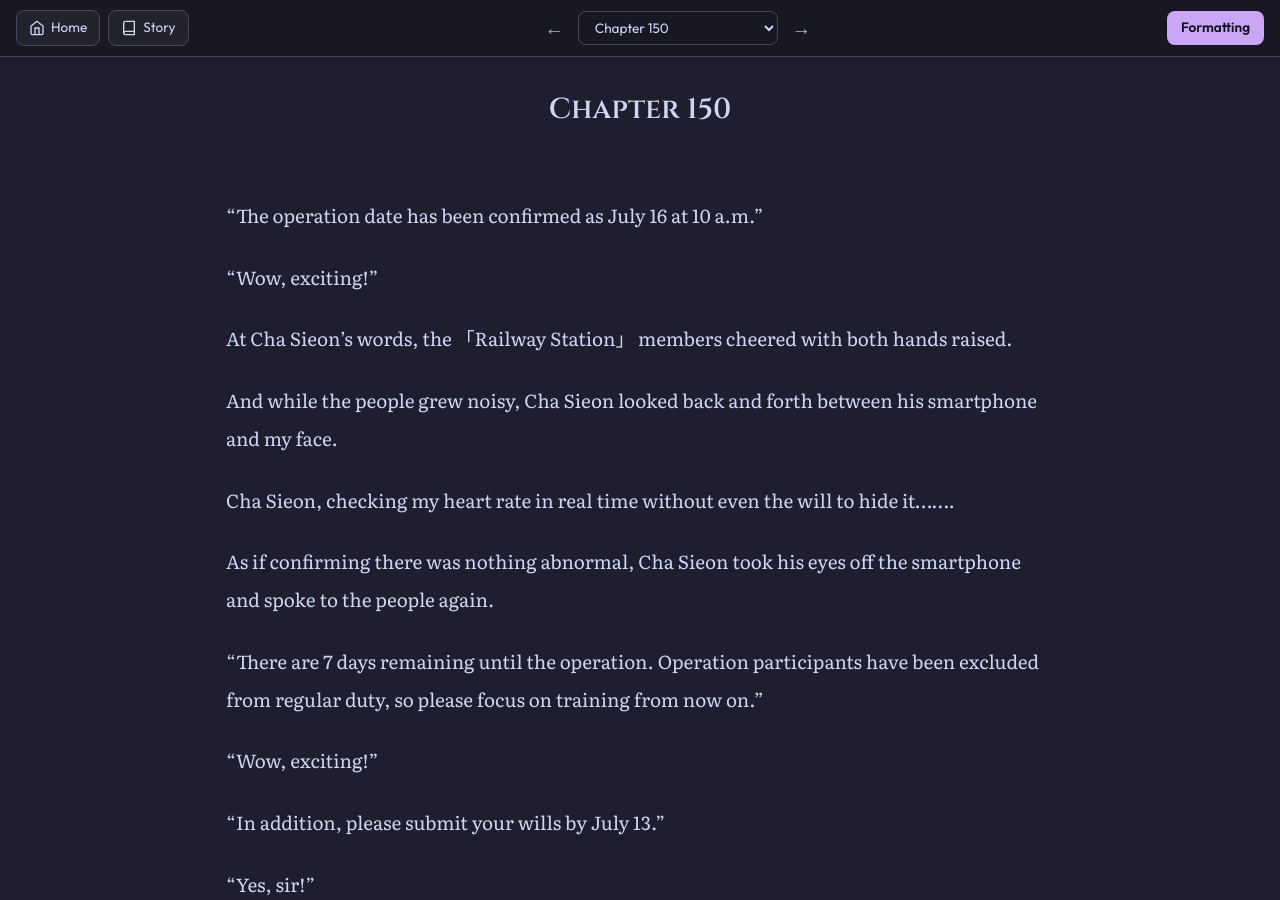
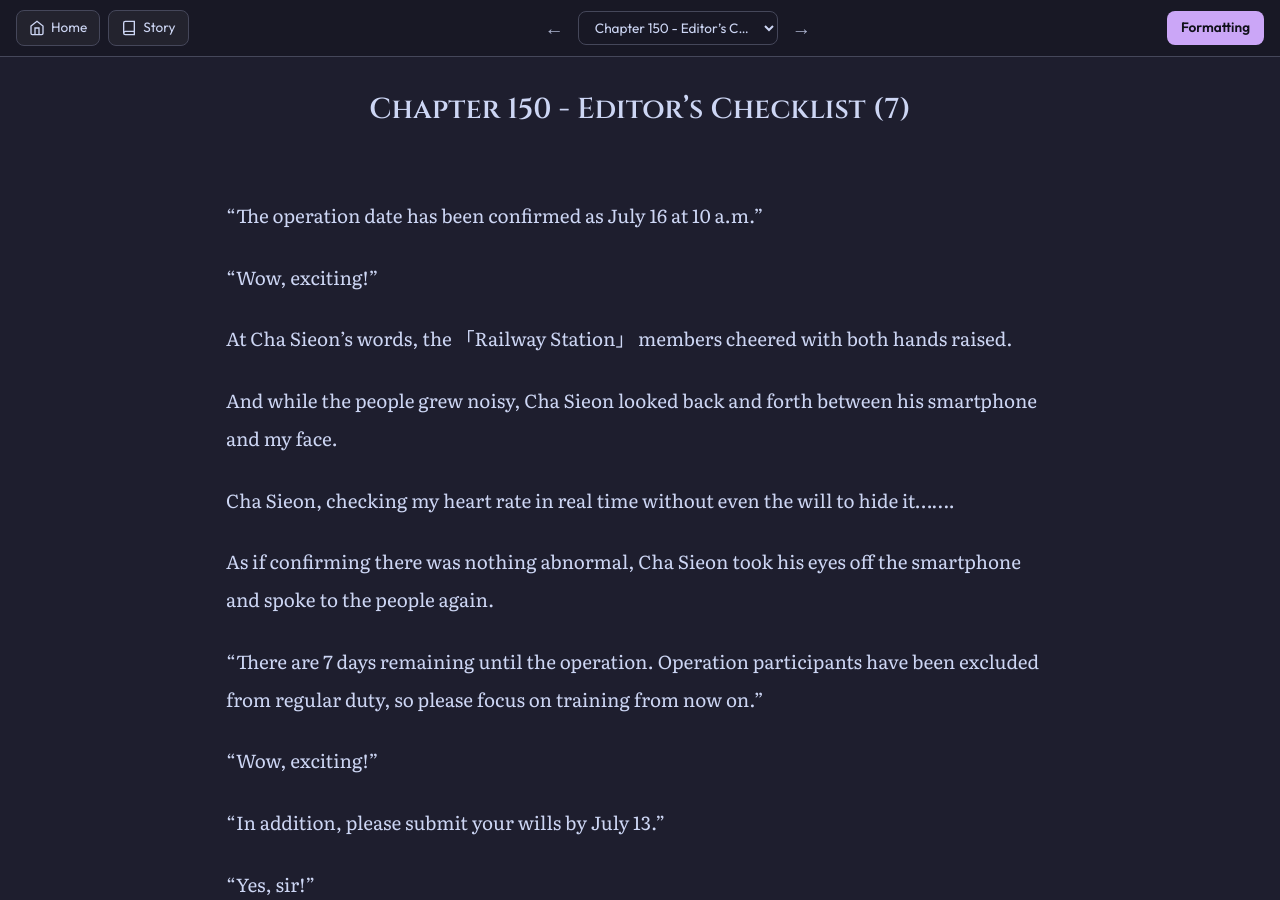
Before and after one commit to soleumn/soleumn.github.io, a Jekyll site: the page built from _chapters/esg/ch150.md, in a window 1280 px wide and 900 px high. Built offline with Jekyll 4.4.1, drawn with Linux system fonts in a browser that asks for light colours; comment, search, counter and statistics services are not loaded.

Commit message:
Update ch150.md

```diff
--- a/_chapters/esg/ch150.md
+++ b/_chapters/esg/ch150.md
@@ -1,5 +1,5 @@
 ---
-title: "Chapter 150"
+title: "Chapter 150 - Editor’s Checklist (7)"
 categories: esg
 capitulo: 150
 ---
```
